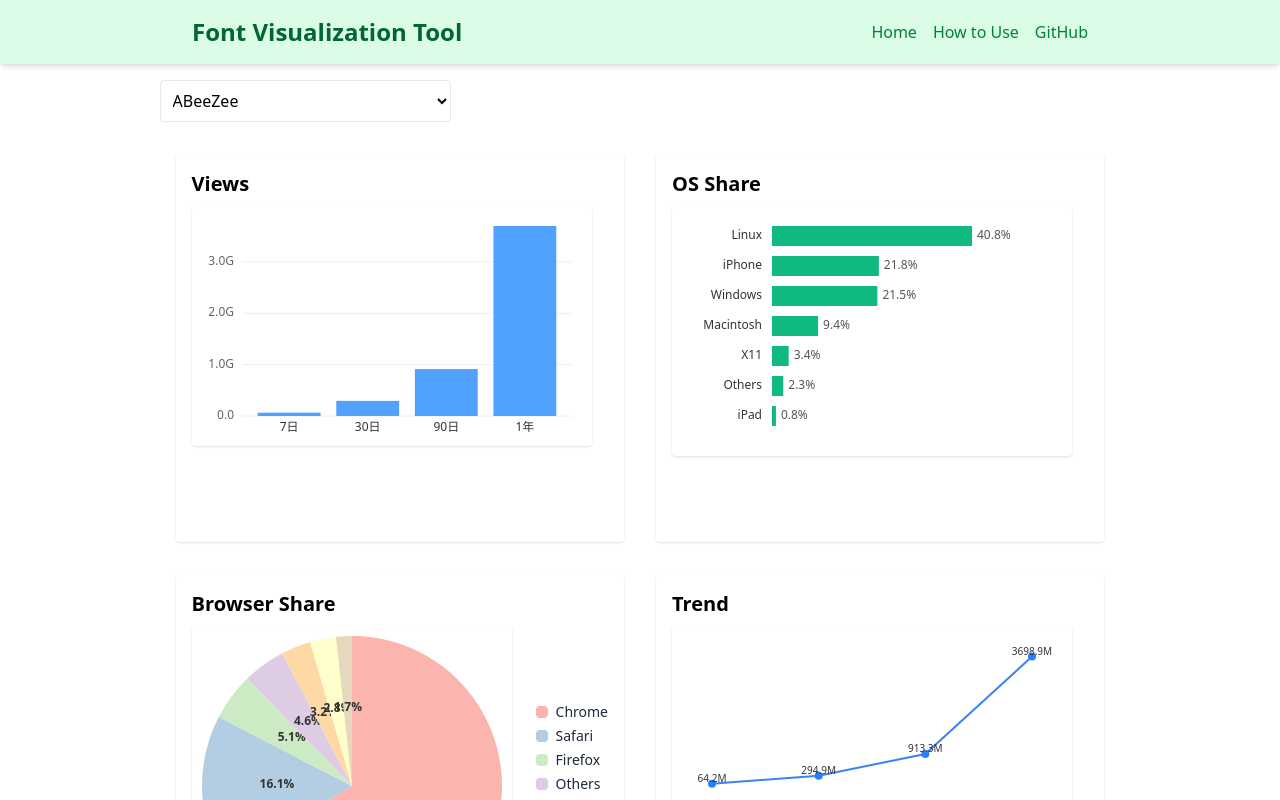
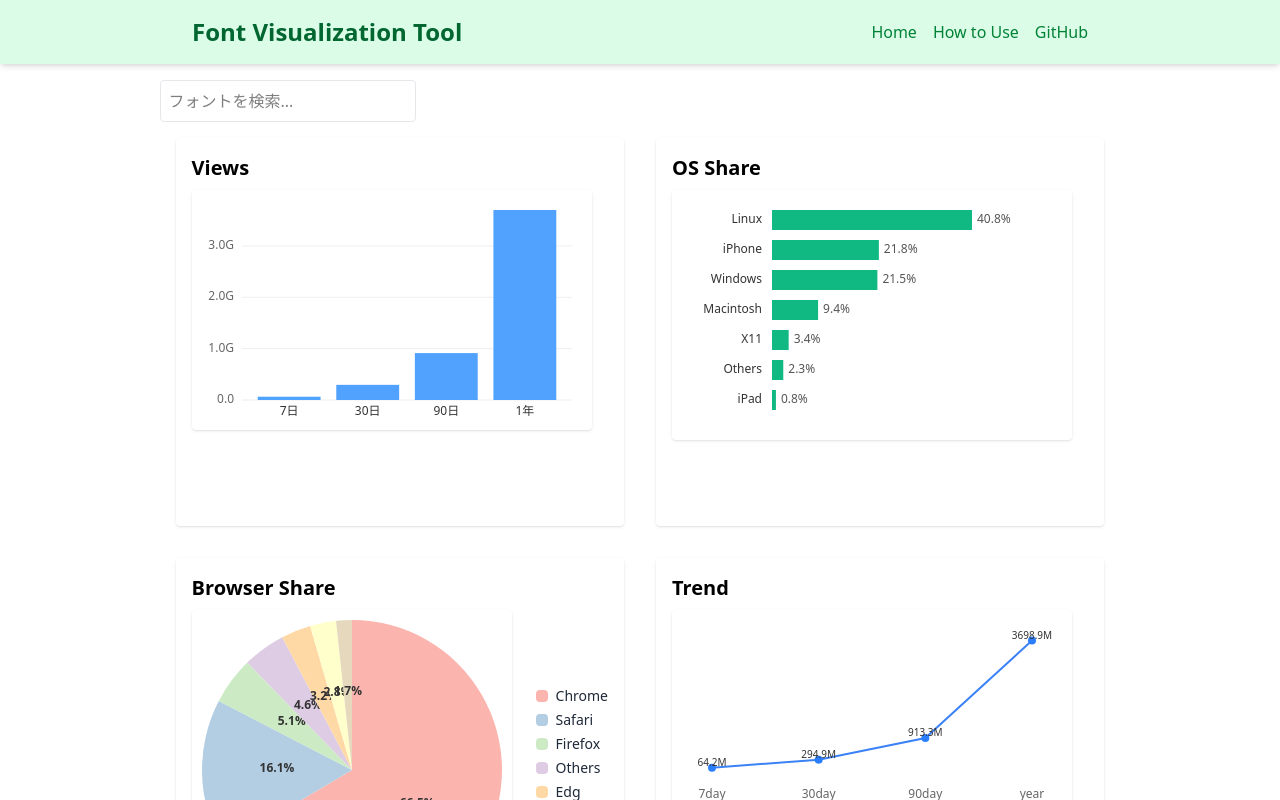
Before and after one commit to minmmmmin/font, a React (Vite) app: page / in a window 1280 px wide. Shown: the top 800 px of the page. Built offline with nearby package versions, Linux system fonts and the light colour scheme.

Commit message:
検索機能追加

```diff
--- a/src/components/FontSelector.jsx
+++ b/src/components/FontSelector.jsx
@@ -1,16 +1,49 @@
+import { useState } from "react";
+
 const FontSelector = ({ fonts, selectedFont, onSelect }) => {
+  const [query, setQuery] = useState("");
+  const [isOpen, setIsOpen] = useState(false);
+
+  const filteredFonts = fonts.filter((font) =>
+    font.family.toLowerCase().includes(query.toLowerCase())
+  );
+
   return (
-    <select
-      className="mb-4 p-2 border rounded"
-      value={selectedFont.family}
-      onChange={(e) => onSelect(fonts.find((f) => f.family === e.target.value))}
-    >
-      {fonts.map((font) => (
-        <option key={font.family} value={font.family}>
-          {font.family}
-        </option>
-      ))}
-    </select>
+    <div className="relative w-64">
+      <input
+        type="text"
+        className="w-full p-2 border rounded"
+        placeholder="フォントを検索..."
+        value={query}
+        onChange={(e) => {
+          setQuery(e.target.value);
+          setIsOpen(true);
+        }}
+        onFocus={() => setIsOpen(true)}
+        onBlur={() => setTimeout(() => setIsOpen(false), 100)} // 選択後すぐ消えないように
+      />
+      {isOpen && (
+        <ul className="absolute z-10 w-full max-h-40 overflow-auto bg-white border rounded shadow">
+          {filteredFonts.length > 0 ? (
+            filteredFonts.map((font) => (
+              <li
+                key={font.family}
+                className="p-2 hover:bg-gray-100 cursor-pointer"
+                onMouseDown={() => {
+                  onSelect(font);
+                  setQuery(font.family);
+                  setIsOpen(false);
+                }}
+              >
+                {font.family}
+              </li>
+            ))
+          ) : (
+            <li className="p-2 text-gray-400">該当フォントなし</li>
+          )}
+        </ul>
+      )}
+    </div>
   );
 };
 
```
